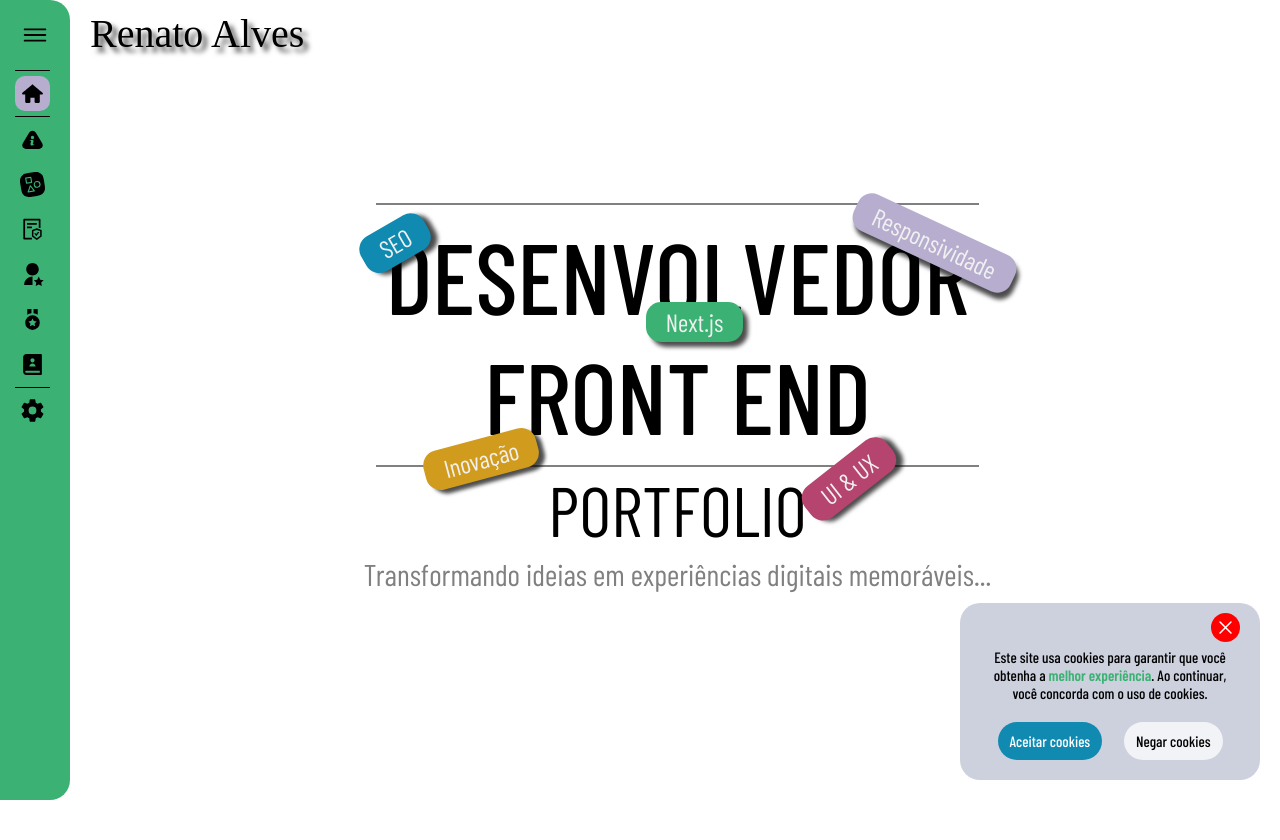
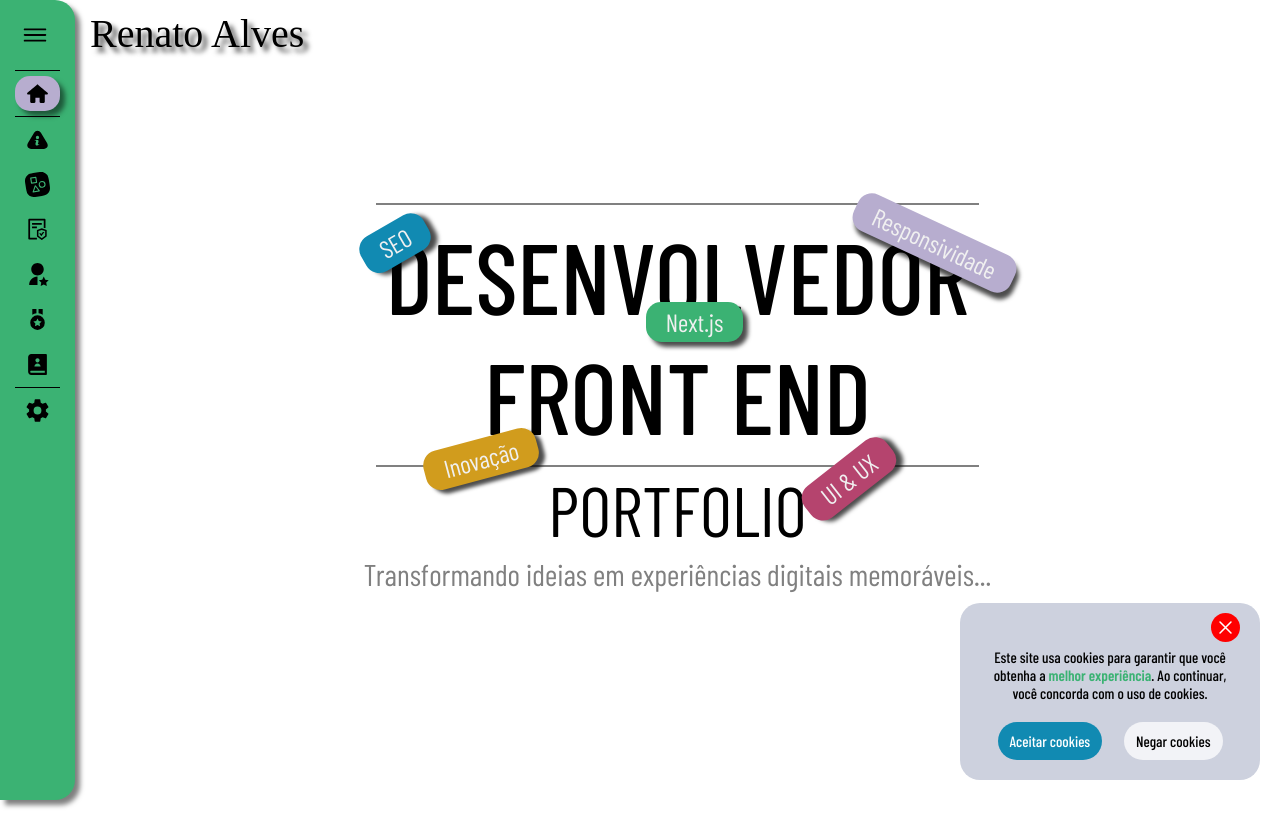
Before and after one commit to rena02to/portfolio, a Next.js app: page / in a window 1280 px wide. Before the commit the page ends 800 px from the top, so only its background shows below. Built offline with nearby package versions, Linux system fonts and the light colour scheme; a web font is replaced by a local one.

Commit message:
adicionando algumas mudanças na personalização

```diff
--- a/src/components/start.tsx
+++ b/src/components/start.tsx
@@ -4,11 +4,11 @@ import { useTranslation } from 'react-i18next';
 export default function Start(){
     const { t } = useTranslation();
     const cards = [
-        { key: 1, value: <p className={style.seo}>{t('start.seo')}</p> },
-        { key: 2, value: <p className={style.responsive}>{t('start.responsive')}</p> },
-        { key: 3, value: <p className={style.innovation}>{t('start.innovation')}</p> },
-        { key: 4, value: <p className={style.next}>Next.js</p> },
-        { key: 5, value: <p className={style.uix}>UI & UX</p> },
+        { value: <p className={style.seo}>{t('start.seo')}</p> },
+        { value: <p className={style.responsive}>{t('start.responsive')}</p> },
+        { value: <p className={style.innovation}>{t('start.innovation')}</p> },
+        { value: <p className={style.next}>Next.js</p> },
+        { value: <p className={style.uix}>UI & UX</p> },
     ];
 
     return(
@@ -16,7 +16,7 @@ export default function Start(){
             <h1 className={style.name}>Renato Alves</h1>
             <div className={style.text}>
                 <h1>{t('start.dev.1')}<br/>{t('start.dev.2')}</h1>
-                <p className={style.portfolio}>PORTFOLIO</p>
+                <h2 className={style.portfolio}>PORTFOLIO</h2>
                 <p className={style.phrase}>{t("start.phrase")}</p>
                 {cards.map((card) => (
                     <>{card.value}</>
--- a/src/components/summary.tsx
+++ b/src/components/summary.tsx
@@ -3,7 +3,7 @@ import style from '@/styles/summary.module.scss';
 export default function Summary(){
     return(
         <section className={style.summary} id='summary'>
-
+            <h2></h2>
         </section>
     );
 }
--- a/src/styles/navbar.module.scss
+++ b/src/styles/navbar.module.scss
@@ -16,6 +16,7 @@
     top: 0;
     left: 0;
     z-index: 1;
+    box-shadow: 5px 5px 5px rgba(black, 0.5);
     button{
         padding: 0;
         background-color: transparent;
@@ -81,8 +82,8 @@
         .home, .homeactivated{
             @include align-flex(row);
             gap: 5px;
-            padding: 5px;
-            border-radius: 10px;
+            padding: 5px 10px;
+            border-radius: 15px;
             width: 100%;
             justify-content: flex-start;
         }
@@ -94,6 +95,7 @@
         }
         .homeactivated{
             background-color: $responsive-color;
+            box-shadow: 5px 5px 5px rgba(black, 0.5);
         }
         .navigation{
             @include align-flex(column);
@@ -103,8 +105,8 @@
             .link, .linkactivated{
                 @include align-flex(row);
                 gap: 5px;
-                padding: 5px;
-                border-radius: 10px;
+                padding: 5px 10px;
+                border-radius: 15px;
                 width: 100%;
                 justify-content: flex-start;
             }
@@ -129,11 +131,11 @@
                 width: 100%;
                 a{
                     @include align-flex(row);
-                    width: calc(100% - 10px);
+                    width: calc(100% - 20px);
                     gap: 5px;
                     color: rgb(0, 0, 150);
-                    padding: 5px;
-                    border-radius: 10px;
+                    padding: 5px 10px;
+                    border-radius: 15px;
                     justify-content: flex-start;
                     .arrow{
                         height: 15px;
@@ -155,9 +157,9 @@
                 @include align-flex(row);
                 gap: 10px;
                 color: black;
-                padding: 5px;
-                border-radius: 10px;
-                width: calc(100% - 10px);
+                padding: 5px 10px;
+                border-radius: 15px;
+                width: calc(100% - 20px);
                 justify-content: flex-start;
                 &:hover{
                     background-color: $navbar-button-hover;
--- a/src/styles/summary.module.scss
+++ b/src/styles/summary.module.scss
@@ -1,5 +1,6 @@
 @import './main.scss';
 
 .summary{
-
+    padding-left: 75px;
+    @include align-flex(column);
 }
```
